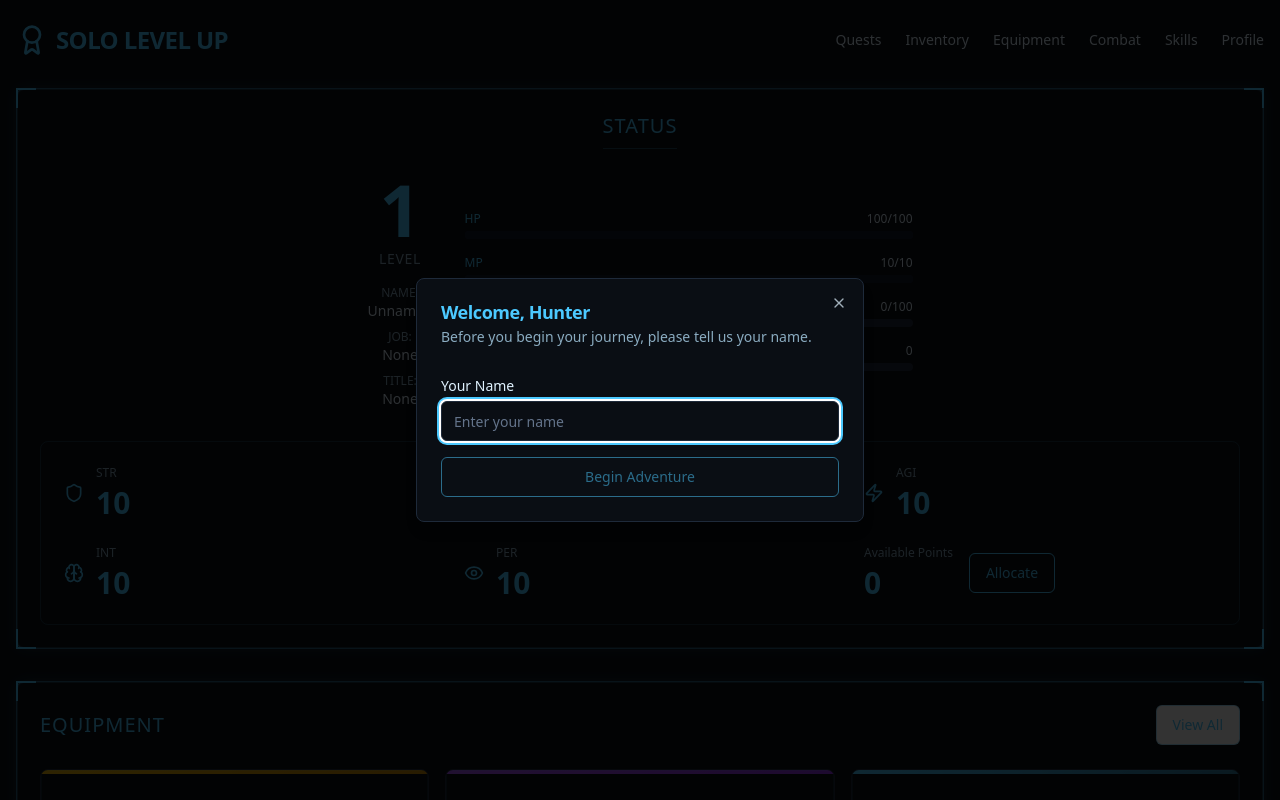
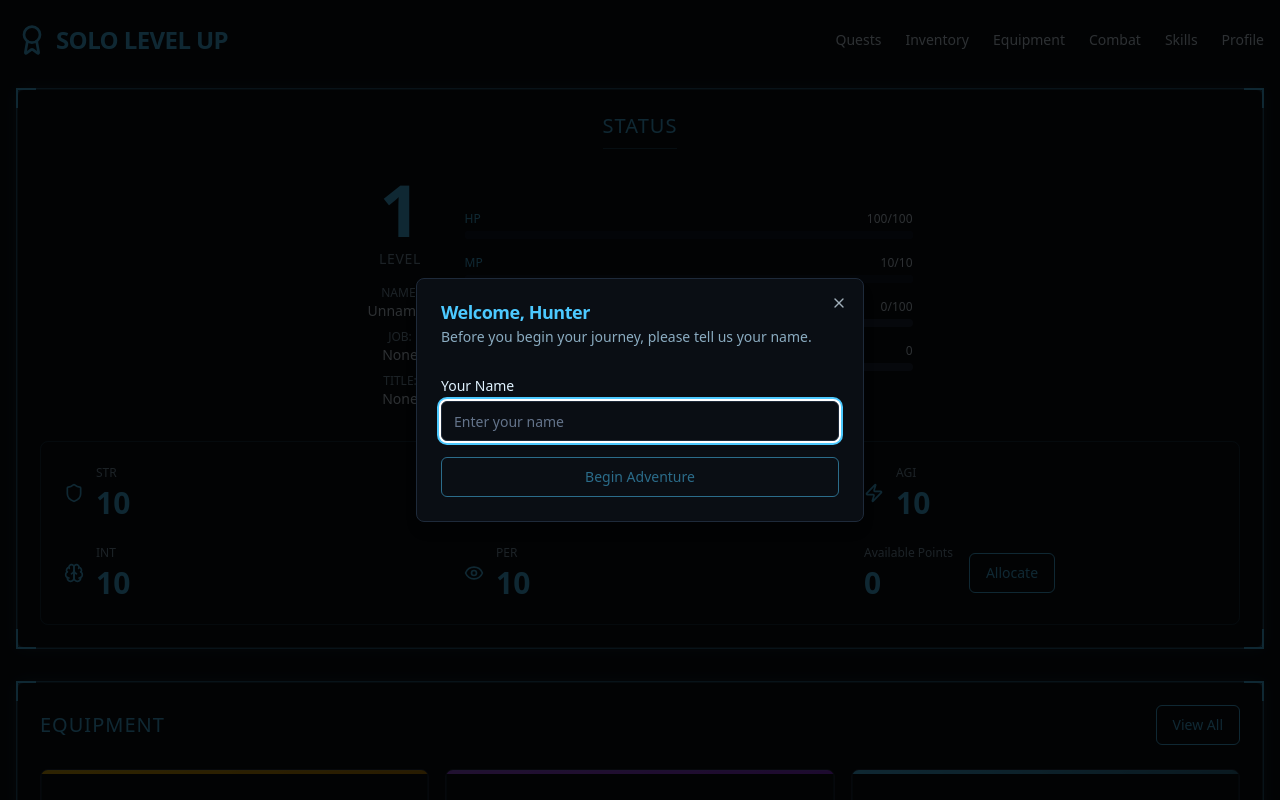
Before and after one commit to hakimasyrofi/Solo-Leveling-Self-Improvement-App, a Next.js app: page / in a window 1280 px wide. Shown: the top 800 px of the page. Built offline with nearby package versions, Linux system fonts and the light colour scheme.

Commit message:
fix(ui): improve button visibility in equipment and quests

```diff
--- a/app/page.tsx
+++ b/app/page.tsx
@@ -315,10 +315,7 @@ export default function Dashboard() {
                 EQUIPMENT
               </h2>
               <Link href="/equipment">
-                <Button
-                  variant="outline"
-                  className="border-[#4cc9ff]/50 hover:bg-[#4cc9ff]/10 text-[#4cc9ff]"
-                >
+                <Button className="bg-transparent border border-[#4cc9ff] hover:bg-[#4cc9ff]/10 text-[#4cc9ff]">
                   View All
                 </Button>
               </Link>
@@ -365,10 +362,7 @@ export default function Dashboard() {
                 ACTIVE QUESTS
               </h2>
               <Link href="/quests">
-                <Button
-                  variant="outline"
-                  className="border-[#4cc9ff]/50 hover:bg-[#4cc9ff]/10 text-[#4cc9ff]"
-                >
+                <Button className="bg-transparent border border-[#4cc9ff] hover:bg-[#4cc9ff]/10 text-[#4cc9ff]">
                   View All
                 </Button>
               </Link>
```
